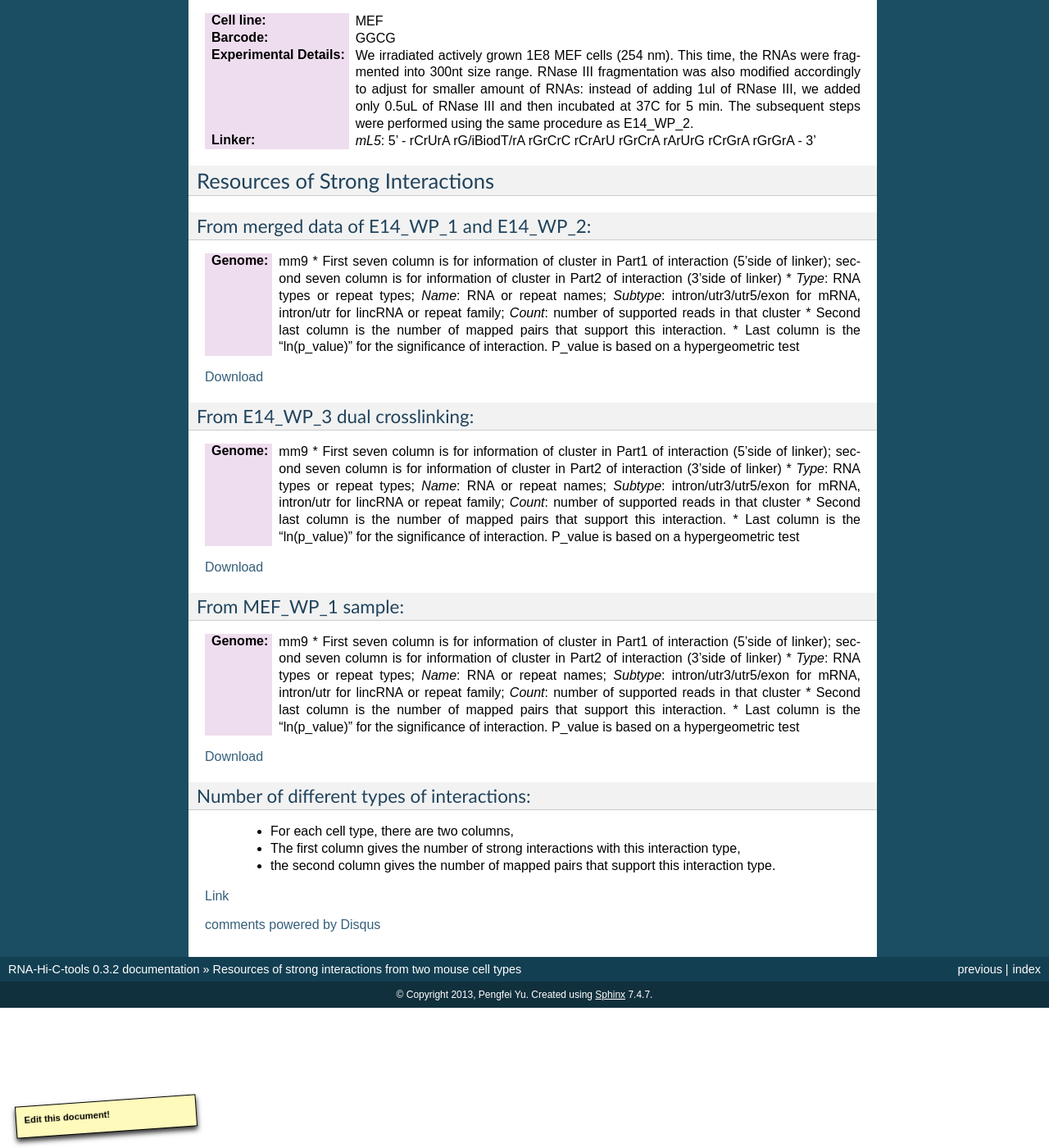
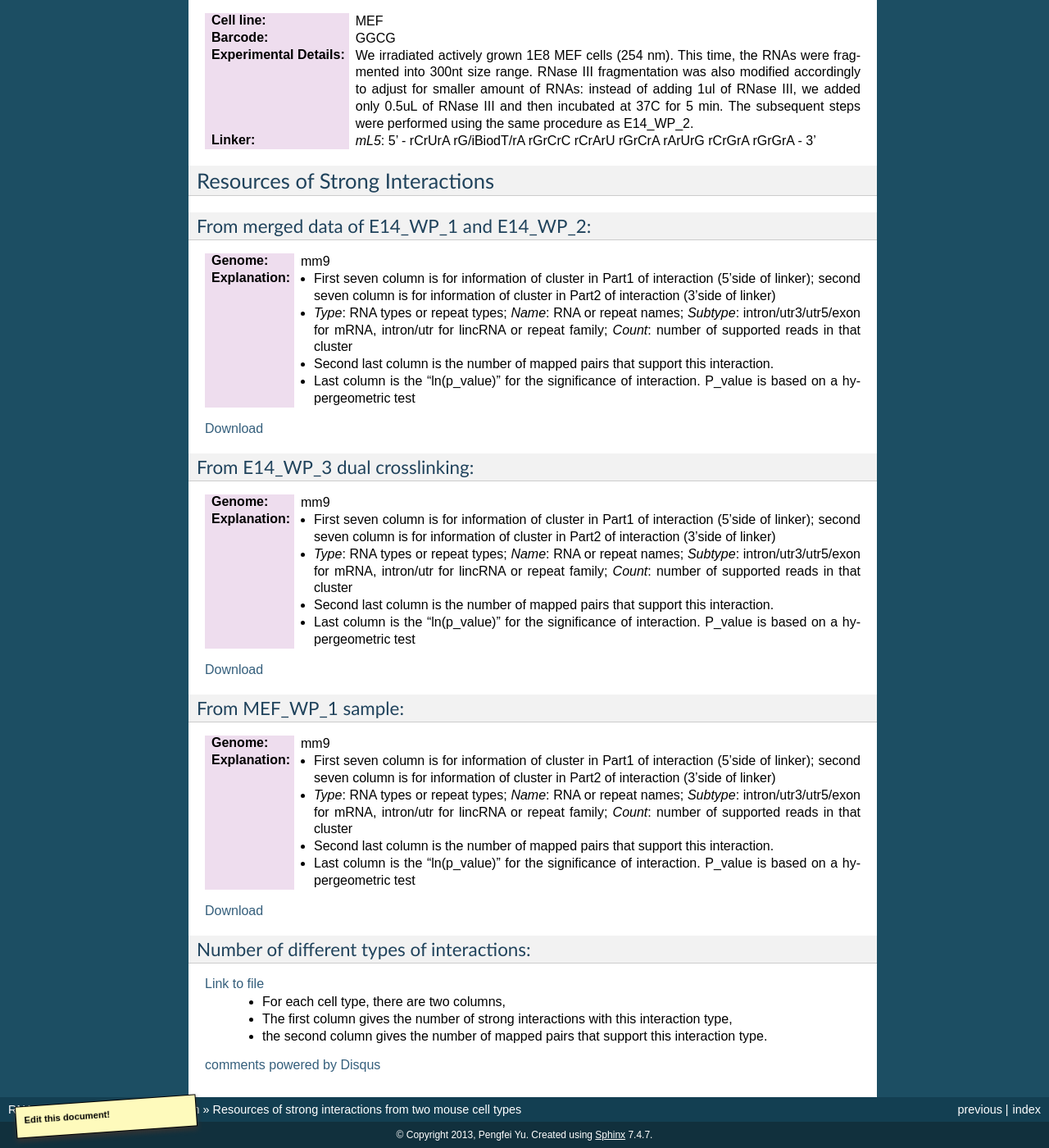
Before and after one commit to yu68/RNA-Hi-C, a Sphinx documentation site: the page built from doc/source/Data_Resources.rst, in a window 1280 px wide and 1400 px high, scrolled down 1559 px. Shown: the whole window at 82% size. Built offline with Sphinx 7.4.7, drawn with Linux system fonts in a browser that asks for light colours; formulas are drawn with MathJax 3; comment, search, counter and statistics services are not loaded.

Commit message:
add data for different interaction types

```diff
--- a/doc/source/Data_Resources.rst
+++ b/doc/source/Data_Resources.rst
@@ -97,6 +97,7 @@ From merged data of E14_WP_1 and E14_WP_2:
 ------------------------------------------
 
 :Genome: mm9
+:Explanation:
  * First seven column is for information of cluster in Part1 of interaction (5'side of linker); second seven column is for information of cluster in Part2 of interaction (3'side of linker)
  *  *Type*: RNA types or repeat types; *Name*: RNA or repeat names; *Subtype*: intron/utr3/utr5/exon for mRNA, intron/utr for lincRNA or repeat family; *Count*: number of supported reads in that cluster
  * Second last column is the number of mapped pairs that support this interaction.
@@ -108,6 +109,7 @@ From E14_WP_3 dual crosslinking:
 --------------------------------
 
 :Genome: mm9
+:Explanation:
  * First seven column is for information of cluster in Part1 of interaction (5'side of linker); second seven column is for information of cluster in Part2 of interaction (3'side of linker)
  *  *Type*: RNA types or repeat types; *Name*: RNA or repeat names; *Subtype*: intron/utr3/utr5/exon for mRNA, intron/utr for lincRNA or repeat family; *Count*: number of supported reads in that cluster
  * Second last column is the number of mapped pairs that support this interaction.
@@ -119,6 +121,7 @@ From MEF_WP_1 sample:
 ---------------------
 
 :Genome: mm9
+:Explanation:
  * First seven column is for information of cluster in Part1 of interaction (5'side of linker); second seven column is for information of cluster in Part2 of interaction (3'side of linker)
  *  *Type*: RNA types or repeat types; *Name*: RNA or repeat names; *Subtype*: intron/utr3/utr5/exon for mRNA, intron/utr for lincRNA or repeat family; *Count*: number of supported reads in that cluster
  * Second last column is the number of mapped pairs that support this interaction.
@@ -130,8 +133,7 @@ From MEF_WP_1 sample:
 Number of different types of interactions:
 ------------------------------------------
 
+`Link to file <http://systemsbio.ucsd.edu/RNA-Hi-C/Data/Count_types_interaction_fragment.htm>`_
  * For each cell type, there are two columns,
  * The first column gives the number of strong interactions with this interaction type,
  * the second column gives the number of mapped pairs that support this interaction type.
-
-`Link <http://systemsbio.ucsd.edu/RNA-Hi-C/Data/Count_types_interaction.htm>`_
```
Also changed, not shown: 9 other files.
